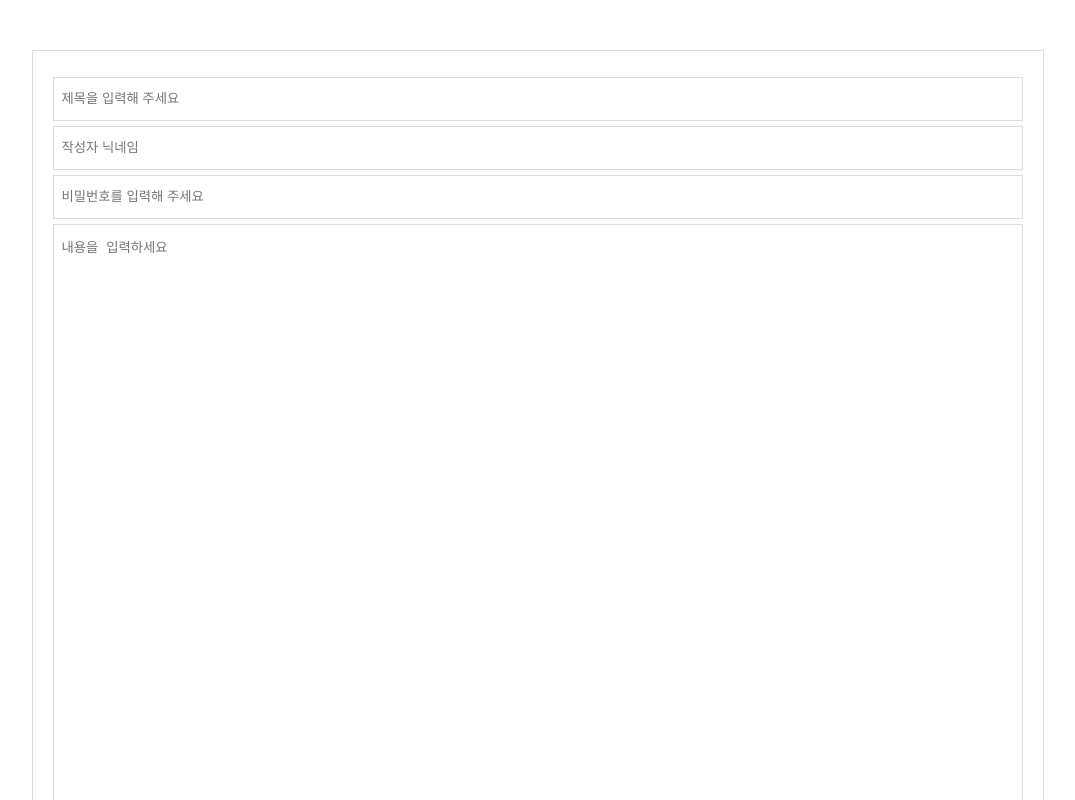
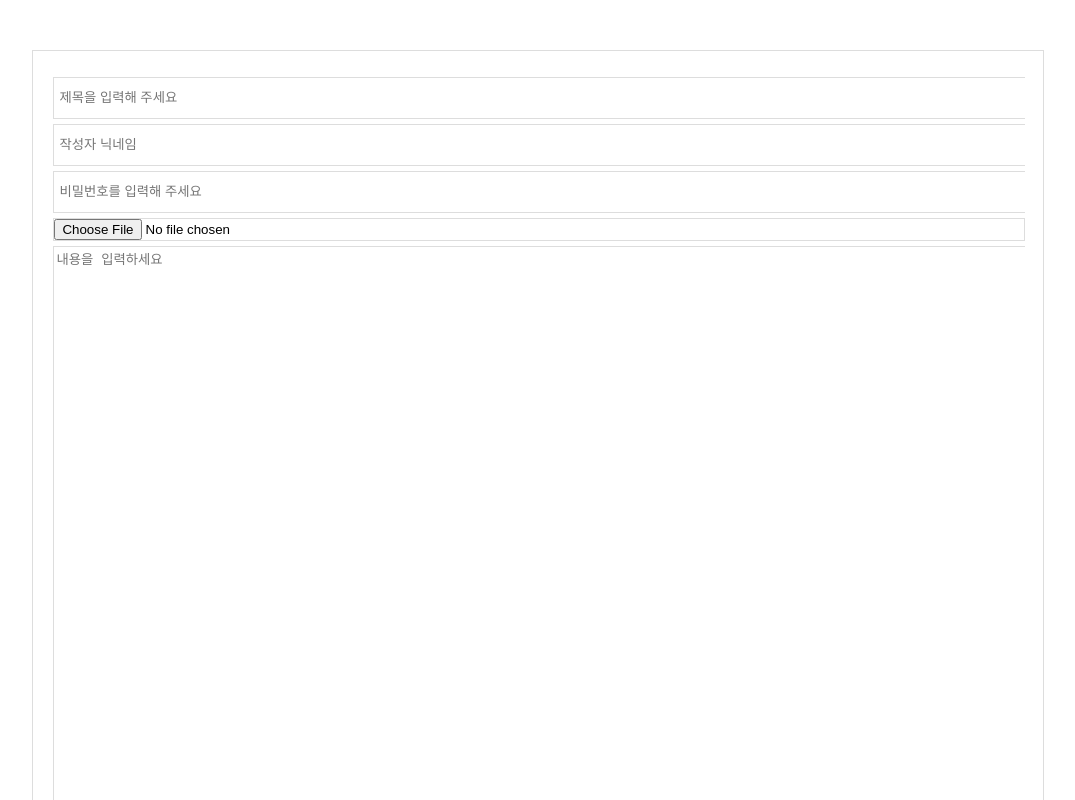
Before and after one commit to PeTeR0316/react-node.js-MySQL, a React (Create React App) app: page /board/write in a window 1280 px wide. Shown: the top 800 px of the page, without its empty margins (102-1177 px from the left). Built offline with nearby package versions, Linux system fonts and the light colour scheme.

Commit message:
210319_이미지 파일 전송(express-fileupload 모듈 사용)

```diff
--- a/src/App.js
+++ b/src/App.js
@@ -5,6 +5,7 @@ import BoardTable from './components/BoardTable';
 import ReadBoard from './components/ReadBoard';
 import WriteBoard from './components/WriteBoard';
 import UpdateBoard from './components/UpdateBoard'
+import Upload from './components/Upload'
 
 function App() {
 
@@ -13,9 +14,10 @@ function App() {
             <div className="App">
                 <Switch>
                         <Route exact path='/' component={BoardTable} />
-                        <Route exact path='/:boardNo' component={ReadBoard} />
+                        <Route exact path='/read/:boardNo' component={ReadBoard} />
                         <Route exact path='/board/write' component={WriteBoard} />
                         <Route exact path='/update/:boardNo' component={UpdateBoard} />
+                        <Route exact path='/upload' component={Upload} />
                 </Switch>
             </div>
         </Router>
--- a/src/components/BoardTable.js
+++ b/src/components/BoardTable.js
@@ -87,7 +87,7 @@ function BoardTable() {
                 <tr key={i}>
                     <td>{listInfo.no}</td>
                     <td>
-                        <Link to={`/${listInfo.no}`} onClick={() => {updateHits(listInfo.no, listInfo.hits)}}>
+                        <Link to={`/read/${listInfo.no}`} onClick={() => {updateHits(listInfo.no, listInfo.hits)}}>
                             {listInfo.title}
                         </Link>
                     </td>
--- /dev/null
+++ b/src/components/Upload.js
@@ -0,0 +1,19 @@
+import { useEffect, useState  } from "react";
+import '../css/updateBoard.css'
+
+const Upload = (props) => {
+    return (
+        <div className="Upload">
+            <form
+                id='uploadForm'
+                action='http://localhost:3001/upload'
+                method='post'
+                encType="multipart/form-data">
+                <input type="file" name="imageFile" />
+                <input type='submit' value='Upload!' />
+            </form>
+        </div>
+    )
+};
+
+export default Upload;
--- a/src/components/WriteBoard.js
+++ b/src/components/WriteBoard.js
@@ -1,12 +1,22 @@
 import { useEffect, useRef, useState } from "react";
+import axios from 'axios';
 
 import '../css/writeBoard.css'
+
+const BASE_URL = "http://localhost:3001";
 
 const WriteBoard = () => {
     const [title , setTitle] = useState();
     const [content, setContent] = useState();
     const [id, setId] = useState();
     const [password, setPassword] = useState();
+    const [img, setImage] = useState(null);
+
+    const [contents, setContents] = useState("");
+    const [uploadedImg, setUploadedImg] = useState({
+      fileName: "",
+      fillPath: ""
+    });
 
     const changeValue = (e) => {
         const targetName = e.target.name;
@@ -17,8 +27,10 @@ const WriteBoard = () => {
             setContent(e.target.value)
         } else if(targetName === "id") {
             setId(e.target.value)
+        } else if(targetName === "password") {
+            setPassword(e.target.value)
         } else {
-            setPassword(e.target.value)
+            setImage(e.target.files[0])
         }
     }
 
@@ -43,9 +55,15 @@ const WriteBoard = () => {
         window.location.href = '/'; //작성 완료 후 게시글 페이지로 이동
     }
 
+
+    const imageSend = () => {
+        document.getElementById('uploadForm').submit();
+    }
+
+
     return (
         <div className="writeBoard">
-            <form>
+            <form encType="multipart/form-data" className="writeForm">
                 <ul>
                     <li>
                         <input type="text" name="title" onChange={changeValue} placeholder="제목을 입력해 주세요" />
@@ -55,6 +73,15 @@ const WriteBoard = () => {
                     </li>
                     <li>
                         <input type="password" name="password" onChange={changeValue} placeholder="비밀번호를 입력해 주세요" />
+                    </li>
+                    <li>
+                        <form
+                            id='uploadForm'
+                            action='http://localhost:3001/upload'
+                            method='post'
+                            encType="multipart/form-data">
+                            <input type="file" name="imageFile" onChange={imageSend} />
+                        </form>
                     </li>
                     <li>
                         <textarea name="content" onChange={changeValue} placeholder="내용을 입력하세요" />
--- a/src/css/readBoard.css
+++ b/src/css/readBoard.css
@@ -3,10 +3,10 @@ div.readBoard {
     padding: 10px 20px;
     border: 1px solid #dddddd;
 }
-
+/*
 li {
     padding: 10px 5px;
-}
+} */
 
 li.title {
     font-size: 25px;
--- a/src/css/writeBoard.css
+++ b/src/css/writeBoard.css
@@ -12,6 +12,7 @@ div.writeBoard {
 }
 
 div.writeBoard > form > ul > li {
+    width: 100%;
     margin-bottom: 5px;
     border: 1px solid #dddddd;
 }
@@ -25,9 +26,10 @@ ul > li > span {
 
 ul > li > input {
     width: 100%;
-    height: 20px;
+    height: 100%;
     line-height: 20px;
     outline: none;
+    padding: 10px 5px;
 
 }
 
```
